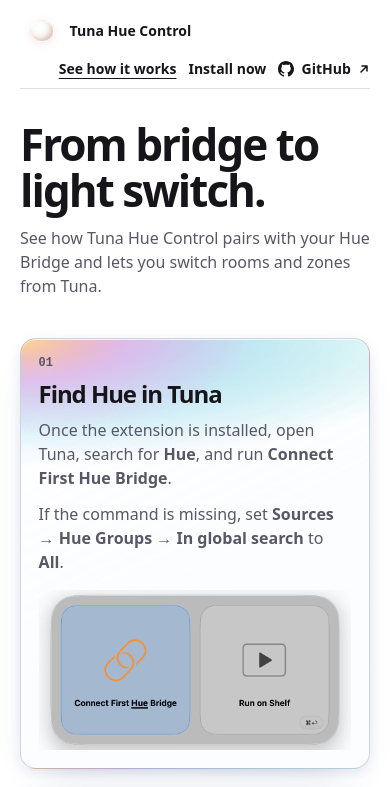
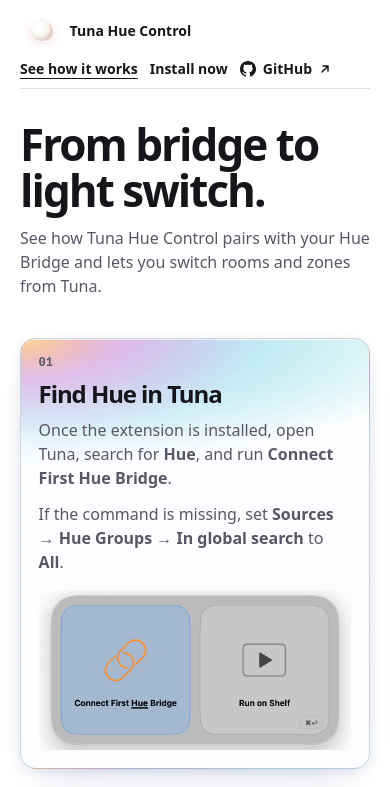
Before and after one commit to bjesuiter/tuna-hue, an Astro site in the folder packages/website/: page /tuna-hue/how-it-works in a window 390 px wide. Shown: the top 787 px of the page. Built offline with nearby package versions, Linux system fonts and the light colour scheme; Astro itself is replaced by a stand-in of ours.

Commit message:
Adapt the site navigation to narrow headers

```diff
--- a/packages/website/src/layouts/SiteLayout.astro
+++ b/packages/website/src/layouts/SiteLayout.astro
@@ -129,20 +129,42 @@ const repository = 'https://github.com/bjesuiter/tuna-hue';
 
   .page { max-width: 90rem; margin-inline: auto; padding-inline: clamp(1.25rem, 5vw, 5rem); }
   header {
+    container: site-header / inline-size;
     display: flex;
     align-items: center;
     justify-content: space-between;
     flex-wrap: wrap;
-    min-height: 5rem;
+    min-height: 3.8rem;
     gap: .35rem 1rem;
     padding-block: .55rem;
     border-bottom: 1px solid var(--line);
   }
   header a { text-decoration: none; font-weight: 650; font-size: .875rem; }
   header a:hover { text-decoration: underline; }
-  header nav { display: flex; flex-wrap: wrap; align-items: center; justify-content: flex-end; flex: 1 1 auto; gap: .35rem clamp(.75rem, 3vw, 1.75rem); }
+  header nav {
+    display: flex;
+    flex-direction: column;
+    align-items: flex-start;
+    inline-size: 100%;
+    gap: .5rem clamp(.75rem, 3vw, 1.75rem);
+  }
+  header nav a { white-space: nowrap; }
   header [aria-current="page"] { text-decoration: underline; text-underline-offset: .3em; }
   .github { display: inline-flex; gap: .45rem; align-items: center; }
+  .github svg { flex: none; }
+
+  @container site-header (min-width: 19.5rem) {
+    header nav {
+      flex: 1 1 auto;
+      flex-flow: row wrap;
+      align-items: center;
+      inline-size: auto;
+    }
+  }
+
+  @container site-header (min-width: 34rem) {
+    header nav { justify-content: flex-end; }
+  }
   .brand { display: flex; gap: .35rem; align-items: center; }
   .menu-lamp {
     --lamp-globe-unit: .25rem;
@@ -216,7 +238,7 @@ const repository = 'https://github.com/bjesuiter/tuna-hue';
     --glass-shadow: 0 14px 38px -20px oklch(0% 0 0 / 0.8), 0 3px 12px oklch(14.45% 0.024 260.2 / 0.341);
   }
 
-  @media (max-width: 48rem) {
-    header { min-height: 3.8rem; }
+  @media (min-width: 48rem) {
+    header { min-height: 5rem; }
   }
 </style>
```
